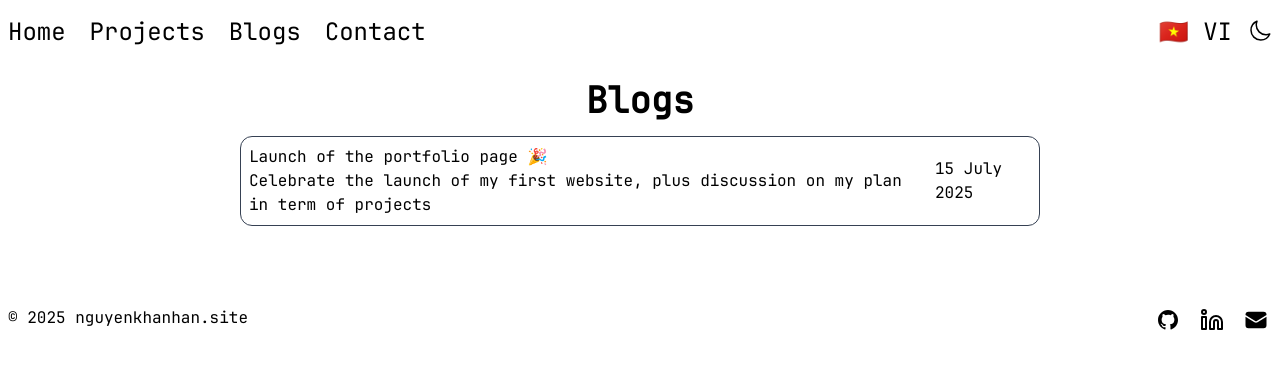
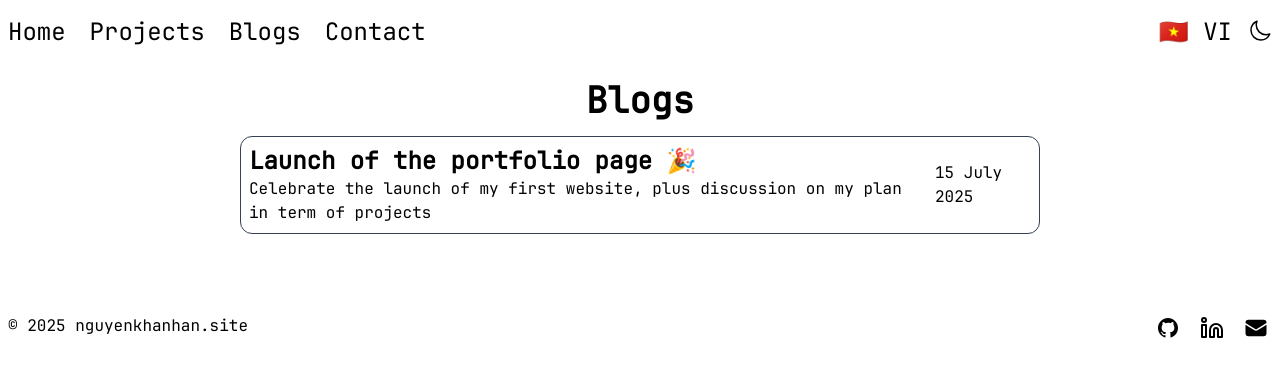
Before and after one commit to KanTheCodingNoob/Portfolio, a React (Vite) app: page /blogs in a window 1280 px wide. Shown: the top 376 px of the page. Built offline with nearby package versions, Linux system fonts and the light colour scheme.

Commit message:
Blog media issue fixed

```diff
--- a/src/components/BlogCard.tsx
+++ b/src/components/BlogCard.tsx
@@ -9,9 +9,9 @@ type BlogCardInfo = {
 
 export default function BlogCard({title, description, postDate, url}: BlogCardInfo){
 	return (
-		<Link to={url} className="flex justify-between space-x-4 min-w-120 px-2 py-1 items-center">
+		<Link to={url} className="flex flex-col md:flex-row justify-between space-x-4 px-2 py-1 items-center">
 			<div>
-				<h1>{title}</h1>
+				<h1 className="font-bold text-2xl">{title}</h1>
 				<p>{description}</p>
 			</div>
 			<h4 className="min-w-24">{postDate}</h4>
```
